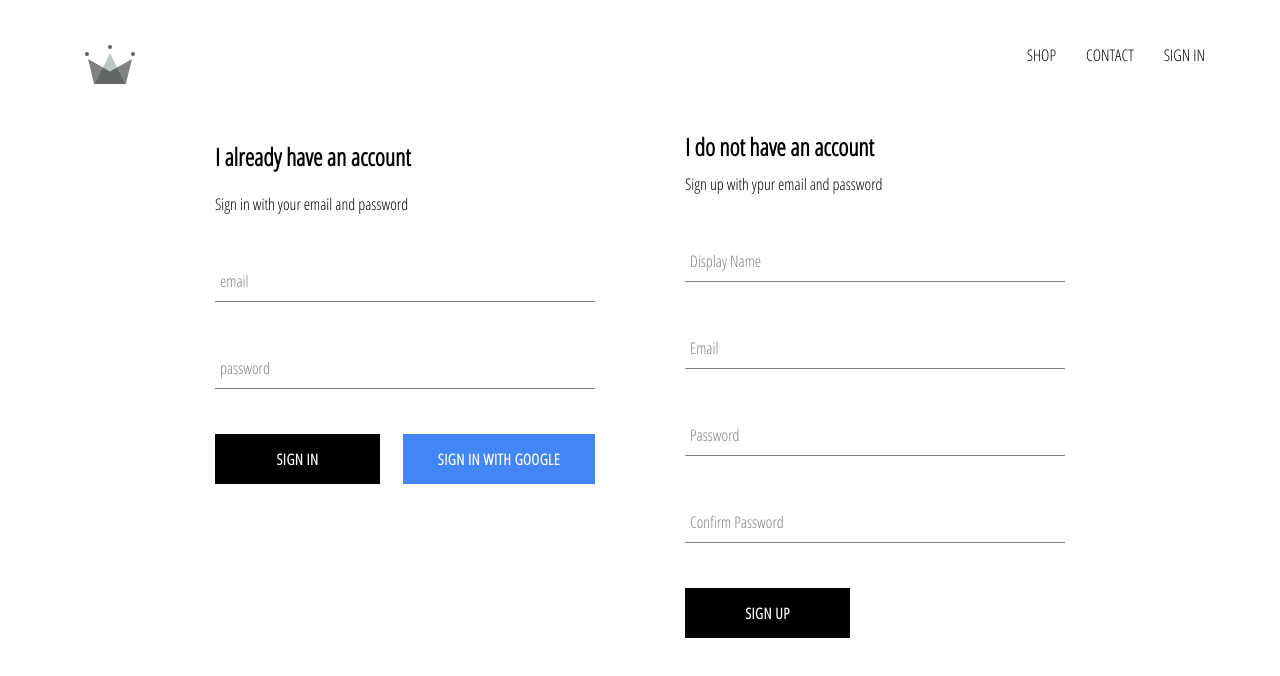
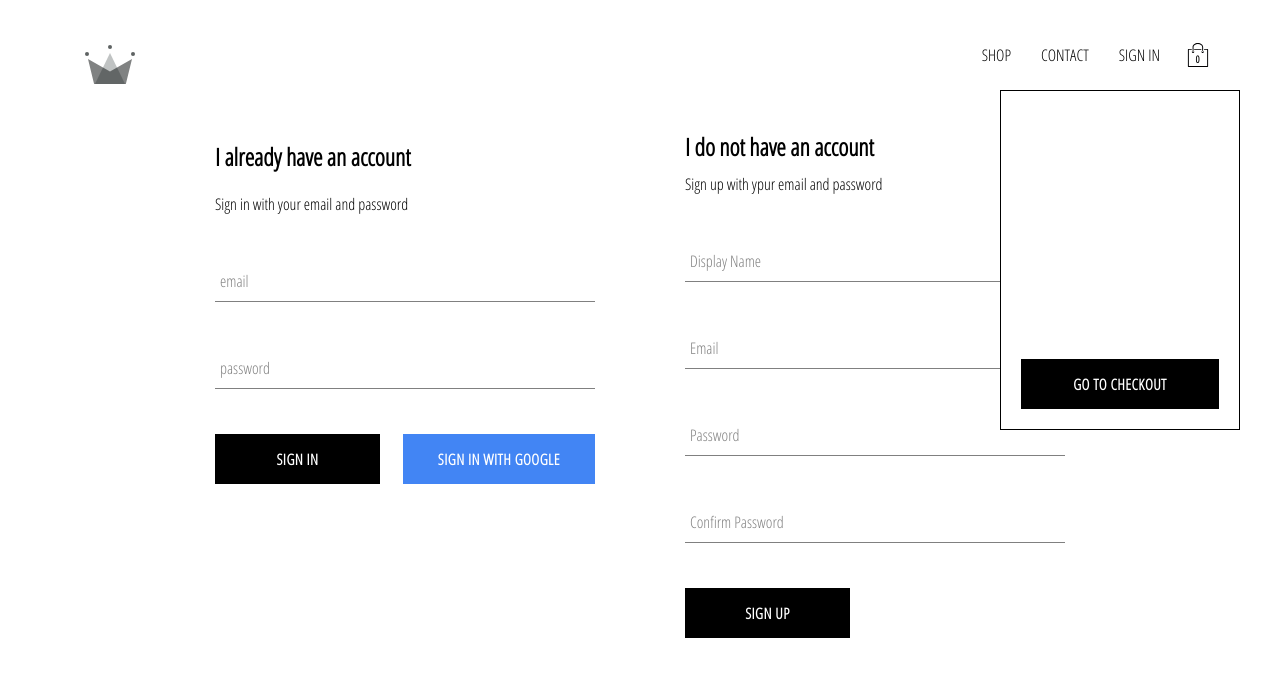
Before and after one commit to AndreaSchmidt777/OnlineShop, a React (Create React App) app: page /signin in a window 1280 px wide. Shown: the top 676 px of the page. Built offline with nearby package versions, Linux system fonts and the light colour scheme; no server answers.

Commit message:
Warenkorb erstellt

```diff
--- /dev/null
+++ b/src/components/card-dropdown/card-dropdown.component.jsx
@@ -0,0 +1,14 @@
+import React from 'react';
+import CustomButton from '../custom-button/custom-button.component';
+
+import './card-dropdown.styles.scss';
+
+const CartDropdown = () => (
+    <div className='cart-dropdown'>
+        <div className='cart-items' />
+        <CustomButton>GO TO CHECKOUT</CustomButton>
+
+    </div>
+);
+
+export default CartDropdown;
--- /dev/null
+++ b/src/components/card-dropdown/card-dropdown.styles.scss
@@ -0,0 +1,24 @@
+.cart-dropdown {
+    position: absolute;
+    width: 240px;
+    height: 340px;
+    display: flex;
+    flex-direction: column;
+    padding: 20px;
+    border: 1px solid black;
+    background-color: white;
+    top: 90px;
+    right: 40px;
+    z-index: 5;
+
+    .cart-items {
+      height: 240px;
+      display: flex;
+      flex-direction: column;
+      overflow: scroll;
+    }
+
+    button {
+      margin-top: auto;
+    }
+  }
--- /dev/null
+++ b/src/components/cart-icon/cart-icon.component.jsx
@@ -0,0 +1,14 @@
+import React from 'react';
+
+import { ReactComponent as ShoppingIcon } from '../../assets/shopping_bag.svg';
+
+import './cart-icon.styles.scss';
+
+const CartIcon = () => (
+    <div className='cart-icon'>
+        <ShoppingIcon className='shopping-icon'/>
+        <span className='item-count'> 0</span>
+    </div>
+);
+
+export default CartIcon;
--- /dev/null
+++ b/src/components/cart-icon/cart-icon.styles.scss
@@ -0,0 +1,21 @@
+.cart-icon {
+    width: 45px;
+    height: 45px;
+    position: relative;
+    display: flex;
+    align-items: center;
+    justify-content: center;
+    cursor: pointer;
+
+    .shopping-icon {
+      width: 24px;
+      height: 24px;
+    }
+
+    .item-count {
+      position: absolute;
+      font-size: 10px;
+      font-weight: bold;
+      bottom: 12px;
+    }
+  }
--- a/src/components/header/header.component.jsx
+++ b/src/components/header/header.component.jsx
@@ -2,6 +2,8 @@
 import { Link } from 'react-router-dom';
 import { connect } from 'react-redux';
 import { auth } from '../../firebase/firebase.utils';
+import CartIcon from '../cart-icon/cart-icon.component';
+import CartDropdown from '../card-dropdown/card-dropdown.component';
 
 import { ReactComponent as Logo } from '../../assets/original.svg';
 
@@ -27,8 +29,9 @@
               :
               <Link className='option' to='/signin'>SIGN IN</Link>
             }
+            <CartIcon />
         </div>
-
+       <CartDropdown />
     </div>
 
 );
```
Also changed, not shown: src/assets/shopping_bag.svg (added).
